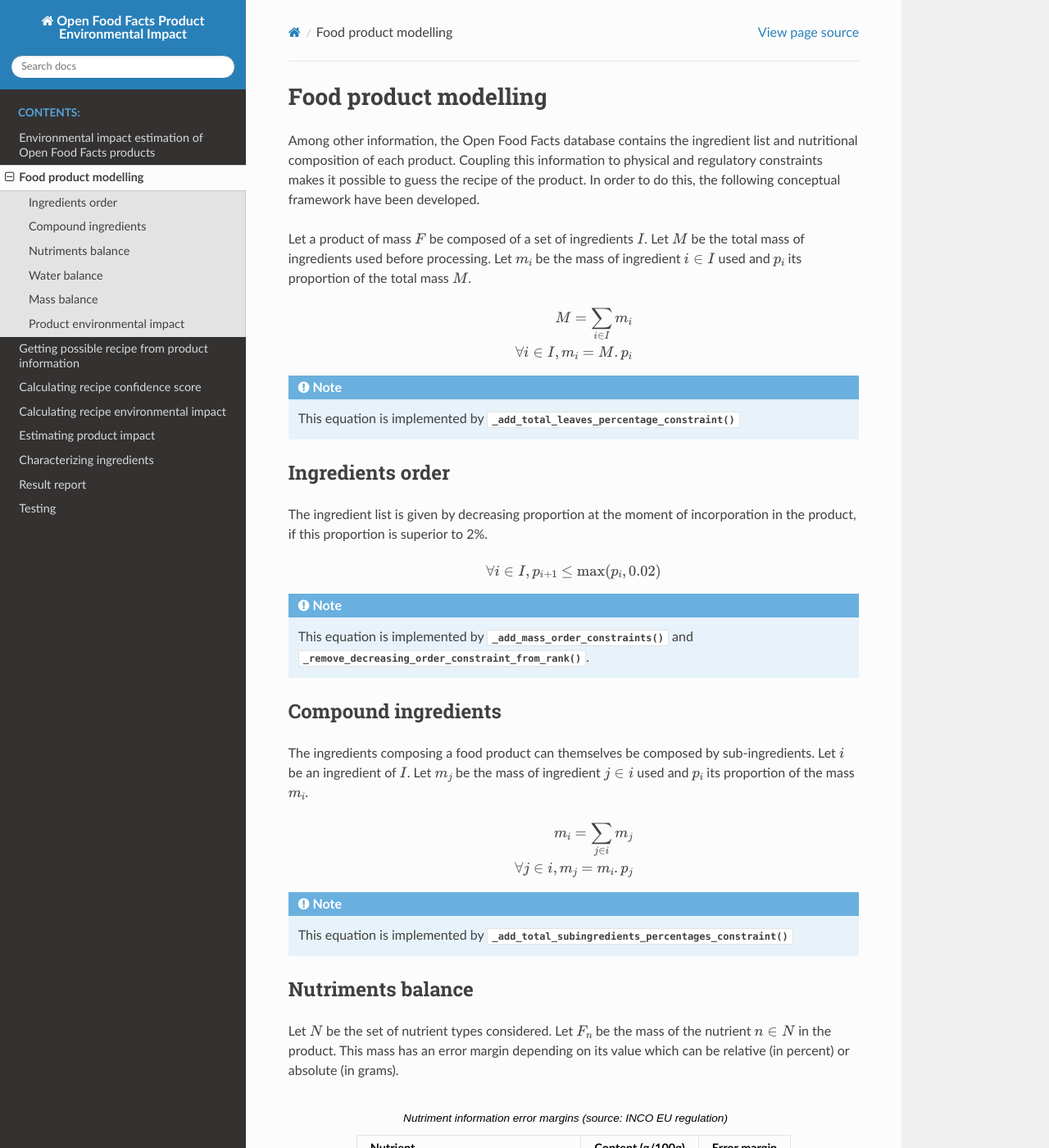
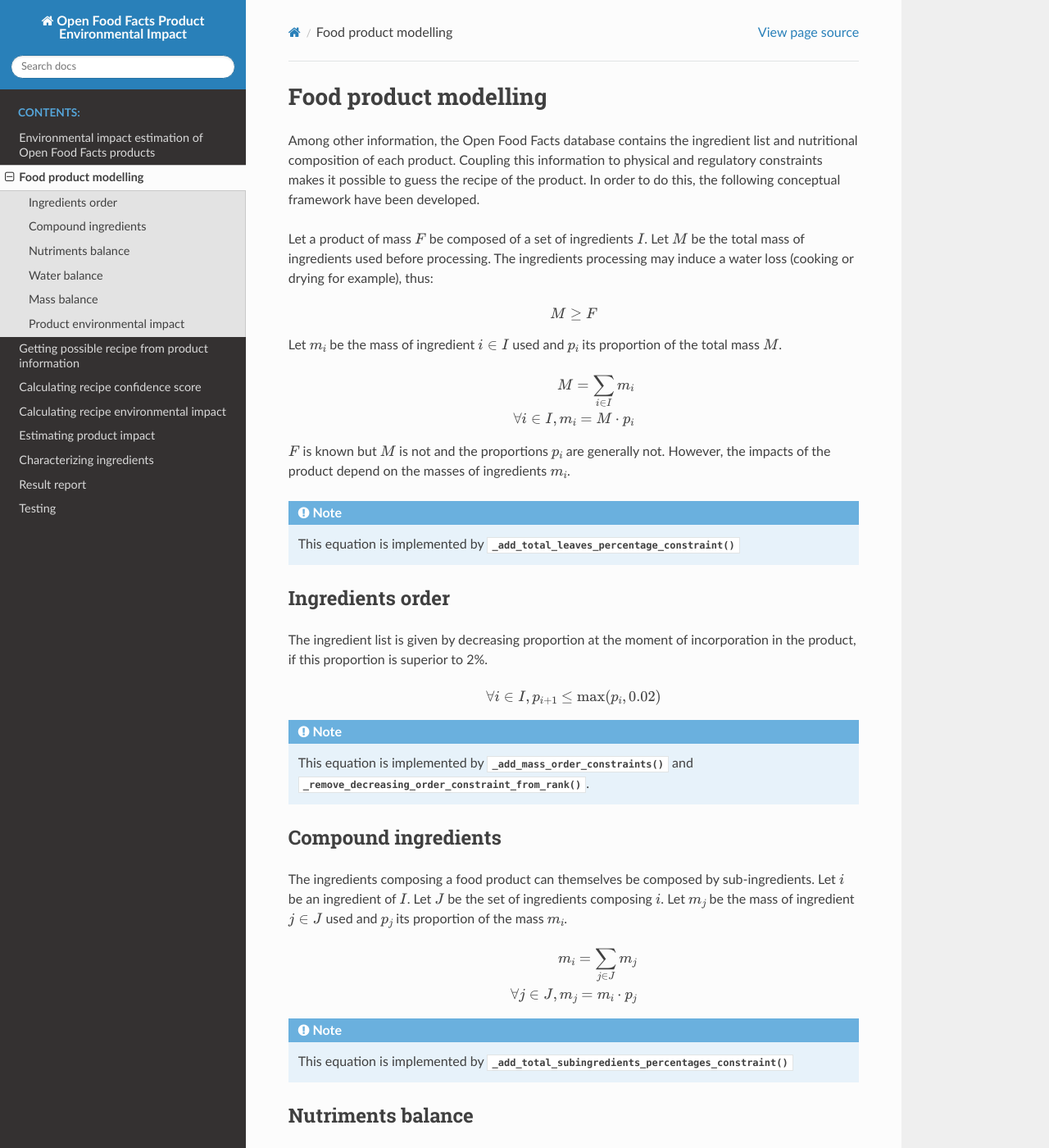
Before and after one commit to openfoodfacts/off-product-environmental-impact, a Sphinx documentation site: the page built from doc/source/food-product-modelling.rst, in a window 1280 px wide and 1400 px high. Shown: the whole window at 82% size. Built offline with Sphinx 7.4.7 and the Read the Docs theme 2.0.0, drawn with Linux system fonts in a browser that asks for light colours; some of the changed text lies outside the part shown.

Commit message:
Documentation updates and fixes
#13

```diff
--- a/doc/source/calculating-recipe-confidence-score.rst
+++ b/doc/source/calculating-recipe-confidence-score.rst
@@ -35,7 +35,7 @@ Let :math:`F` be the final mass of the product, :math:`M` the total mass of ingr
     \begin{cases}
         \frac{F - M}{F - M_{min}} \text{ if } \lt F\\
         \\
-        1 \text{ if } M = F \\
+        0 \text{ if } M = F \\
         \\
         \frac{M - F}{M_{max} - F} \text{ if } M \gt F
     \end{cases}
--- a/doc/source/calculating-recipe-environmental-impact.rst
+++ b/doc/source/calculating-recipe-environmental-impact.rst
@@ -1,7 +1,7 @@
 Calculating recipe environmental impact
 =======================================
 
-The calculation of the environmental impact of a recipe is done by :class:`~impacts_estimation.impacts_estimation.RecipeImpactCalculator` or its wrapper :func:`~impacts_estimation.impacts_estimation.impact_from_recipe`. It is calculated by doing a sum of the ingredients masses weighted by their environmental impact. For more information about how the environmental impact of ingredients is collected, see :ref:`Ingredients characterization`.
+The calculation of the environmental impact of a recipe is done by :class:`~impacts_estimation.impacts_estimation.RecipeImpactCalculator` or its wrapper :func:`~impacts_estimation.impacts_estimation.impact_from_recipe`. It is calculated by doing a sum of the ingredients masses weighted by their environmental impact. For more information about how the environmental impact of ingredients is collected, see :ref:`Characterizing ingredients`.
 
 Ingredients impacts definition
 ------------------------------
@@ -55,7 +55,7 @@ If :class:`~impacts_estimation.impacts_estimation.RecipeImpactCalculator` is ins
 With uncertainty
 ++++++++++++++++
 
-If :class:`~impacts_estimation.impacts_estimation.RecipeImpactCalculator` is instantiated with ``use_uncertainty=True``, the ingredients impacts will be defined using one random distribution among the uncertainty distributions specified in the ``uncertainty_distributions`` attribute of the environmental impact in ``ingredients_data.json``. This allows to use the LCA data uncertainty and to link several possible LCA processes to one ingredient.
+If :class:`~impacts_estimation.impacts_estimation.RecipeImpactCalculator` is instantiated with ``use_uncertainty=True``, the ingredients impacts will be defined using one randomly chosen distribution among the uncertainty distributions specified in the ``uncertainty_distributions`` attribute of the environmental impact in ``ingredients_data.json``. This allows to use the LCA data uncertainty and to link several possible LCA processes to one ingredient.
 
 .. warning::
    Multiple calls of :func:`~impacts_estimation.impacts_estimation.impact_from_recipe` with ``use_uncertainty=True`` may result in different outputs.
--- a/doc/source/characterizing-ingredients.rst
+++ b/doc/source/characterizing-ingredients.rst
@@ -24,9 +24,11 @@ Agribalyse
 Linking tables
 --------------
 
-In order to link the ingredients from OFF to the aforementioned databases, linking tables have been created. They can be found in ``agribalyse_off_links.csv``, ``ciqual_off_links.csv``, ``fcen_off_links.csv``. These tables are used to establish a link between an ingredient of the OFF database and one or several entries of the nutritional/environmental databases. They can be edited and matches can be added in order to improve the quality of the impact estimation.
+In order to link the ingredients from Open Food Facts (OFF) to the aforementioned databases, linking tables have been created. They can be found in ``agribalyse_off_links.csv``, ``ciqual_off_links.csv``, ``fcen_off_links.csv``. These tables are used to establish a link between an ingredient of the OFF database and one or several entries of the nutritional/environmental databases. They can be edited and matches can be added in order to improve the quality of the impact estimation.
 
 ``off_duplicates.csv`` contains matches between OFF ingredients. The column ``proxy_type`` is null when the match between the ingredient is consistent from both nutritional and environmental point of view, it is ``1`` if the match concerns only nutrition and ``2`` if it concerns only environmental impact.
+
+These tables have been created by manually editing a list of possible matches computed using the `fuzzywuzzy <https://github.com/seatgeek/fuzzywuzzy>`_ package.
 
 Data processing
 ---------------
@@ -53,7 +55,7 @@ If the product is linked to several Agribalyse entries with different impact dat
 
 .. note::
 
-    The Agribalyse database contains impact of foods for their complete life cycle, from farm to consumer. Considering the whole life cycle of each ingredient would result in double counting. For example, for a tomato concentrate made with 4 kg of tomato for 1 kg of concentrate, considering the impact of the whole life cycle of 4 kg of tomato would overestimate the impact of the distribution phase as only 1 kg of product is delivered, not 4. Likewise, the transformation phase would be underestimated as the dehydration of the tomatoes would not be considered. This is why only the agricultural steps of the ingredients life cycle is considered. The other steps of the life cycle must be accounted by a different way, for example by using the impacts of the non-agricultural steps of a similar product found in Agribalyse.
+    The Agribalyse database contains impact of foods for their complete life cycle, from farm to consumer. Considering the whole life cycle of each ingredient would result in double counting. For example, for a tomato concentrate made with 4 kg of tomato for 1 kg of concentrate, considering the impact of the whole life cycle of 4 kg of tomato would overestimate the impact of the distribution phase as only 1 kg of product is delivered, not 4. Likewise, the transformation phase would be underestimated as the dehydration of the tomatoes would not be considered. This is why only the agricultural steps of the ingredients life cycle is considered which typically represents around 80% of the total impact of the product (this proportion can vary from one product to another). The other steps of the life cycle must be accounted by a different way, for example by using the impacts of the non-agricultural steps of a similar product found in Agribalyse.
 
 Data sources
 ++++++++++++
--- a/doc/source/food-product-modelling.rst
+++ b/doc/source/food-product-modelling.rst
@@ -4,11 +4,18 @@ Food product modelling
 Among other information, the Open Food Facts database contains the ingredient list and nutritional composition of each product. Coupling this information to physical and regulatory constraints makes it possible to guess the recipe of the product. In order to do this, the following conceptual framework have been developed.
 
 Let a product of mass :math:`F` be composed of a set of ingredients :math:`I`. Let :math:`M` be the total mass of ingredients used
-before processing. Let :math:`m_i` be the mass of ingredient :math:`i \in I` used and :math:`p_i` its proportion of the total mass :math:`M`.
+before processing. The ingredients processing may induce a water loss (cooking or drying for example), thus:
+
+.. math::
+    M \ge F
+
+Let :math:`m_i` be the mass of ingredient :math:`i \in I` used and :math:`p_i` its proportion of the total mass :math:`M`.
 
 .. math::
     M = \sum_{i \in I}{m_i}\\
-    \forall i \in I, m_i = M.p_i\\
+    \forall i \in I, m_i = M \cdot p_i\\
+
+:math:`F` is known but :math:`M` is not and the proportions :math:`p_i` are generally not. However, the impacts of the product depend on the masses of ingredients :math:`m_i`.
 
 .. note::
     This equation is implemented by :meth:`~impacts_estimation.impacts_estimation.RandomRecipeCreator._add_total_leaves_percentage_constraint`
@@ -27,11 +34,11 @@ The ingredient list is given by decreasing proportion at the moment of incorpora
 Compound ingredients
 --------------------
 
-The ingredients composing a food product can themselves be composed by sub-ingredients. Let :math:`i` be an ingredient of :math:`I`. Let :math:`m_j` be the mass of ingredient :math:`j \in i` used and :math:`p_i` its proportion of the mass :math:`m_i`.
+The ingredients composing a food product can themselves be composed by sub-ingredients. Let :math:`i` be an ingredient of :math:`I`. Let :math:`J` be the set of ingredients composing :math:`i`. Let :math:`m_j` be the mass of ingredient :math:`j \in J` used and :math:`p_j` its proportion of the mass :math:`m_i`.
 
 .. math::
-    m_i = \sum_{j \in i}{m_j}\\
-    \forall j \in i, m_j = m_i.p_j\\
+    m_i = \sum_{j \in J}{m_j}\\
+    \forall j \in J, m_j = m_i \cdot p_j\\
 
 .. note::
     This equation is implemented by :meth:`~impacts_estimation.impacts_estimation.RandomRecipeCreator._add_total_subingredients_percentages_constraint`
@@ -39,7 +46,7 @@ The ingredients composing a food product can themselves be composed by sub-ingre
 Nutriments balance
 ------------------
 
-Let :math:`N` be the set of nutrient types considered. Let :math:`F_n` be the mass of the nutrient :math:`n \in N` in the product. This mass has an error margin depending on its value which can be relative (in percent) or absolute (in grams).
+Let :math:`N` be the set of nutrient types considered. Let :math:`F_n` be the mass of the nutrient :math:`n \in N` in the product according to its packaging information. This mass has an error margin depending on its value which can be relative (in percent) or absolute (in grams). Let :math:`M_n` be the mass of nutriment :math:`n \in N` actually contained in the product.
 
 
 .. table:: Nutriment information error margins (source: INCO EU regulation)
--- a/doc/source/getting-possible-recipe-from-product-information.rst
+++ b/doc/source/getting-possible-recipe-from-product-information.rst
@@ -24,7 +24,7 @@ Considering the decreasing proportions constraint, we can reduce the set of poss
     :width: 300
     :align: center
 
-We then randomly choose an ingredient and determine the bounds of the possible values of its mass. For example, the mass of ingredient :math:`b` is in the interval :math:`[0; 50]`. We randomly choose the value :math:`20`. The set of possible solutions becomes even smaller.
+We then randomly choose an ingredient and determine the bounds of the possible values of its mass. For example, the mass of ingredient :math:`b` is in the interval :math:`[0; 50]`. We randomly choose the value :math:`20` and add :math:`b=20` as a constraint of the system. The set of possible solutions becomes even smaller.
 
 .. image:: /_static/ternary_diagram_3.svg
     :width: 300
```
Also changed, not shown: doc/source/ingredients-characterization.rst (added).
